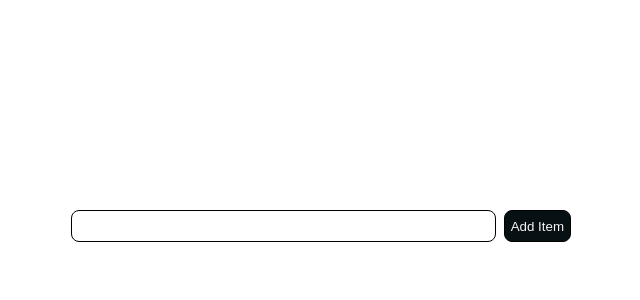
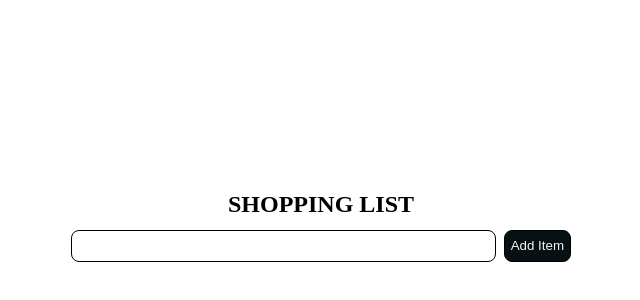
Before and after one commit to sethmwebi/week-2-code-challenge, a plain HTML site: page index.html in a window 1280 px wide. Shown: the part 164-464 px from the top of the page, without its empty margins (319-959 px from the left). Drawn offline with Linux system fonts and the light colour scheme.

Commit message:
adds heading title

```diff
--- a/css/style.css
+++ b/css/style.css
@@ -21,6 +21,12 @@ body {
   display: flex;
   justify-content: center;
   flex-direction: column;
+}
+
+.heading {
+  text-align: center;
+  margin-bottom: 12px;
+  text-transform: uppercase;
 }
 
 .add-item-container {
--- a/index.html
+++ b/index.html
@@ -9,6 +9,7 @@
   <body>
     <div class="wrapper">
       <div class="container">
+        <h2 class="heading">Shopping List</h2>
         <div class="add-item-container">
           <input type="text" name="item" id="item" />
           <button class="add-item-button">Add Item</button>
```
